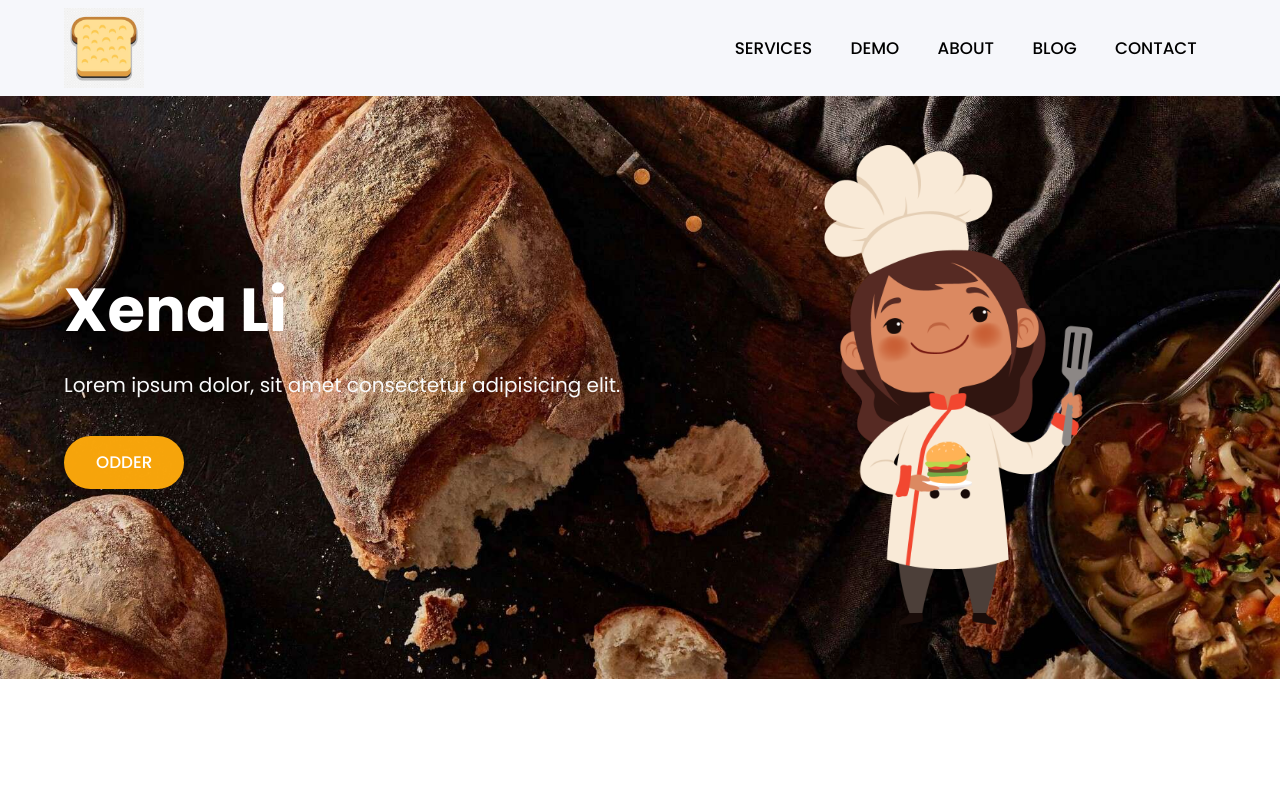
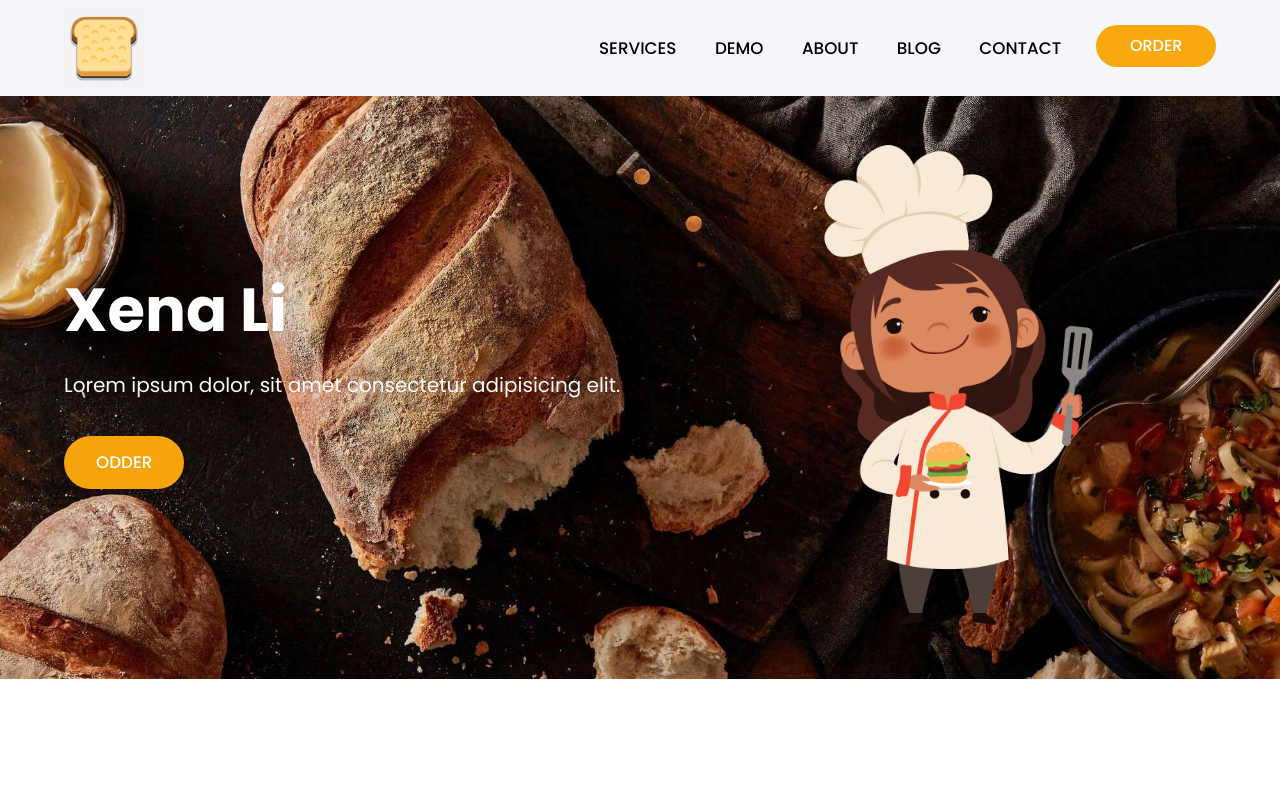
Before and after one commit to homoumou/homoumou.github.io, a plain HTML site: page index.html in a window 1280 px wide. Shown: the top 788 px of the page. Drawn offline with nearby package versions, Linux system fonts and the light colour scheme; files whose address does not match are found by name.

Commit message:
order btn

```diff
--- a/index.html
+++ b/index.html
@@ -37,6 +37,9 @@
                             </li>
                             <li>
                                 <a href="#contact">Contact</a>
+                            </li>
+                            <li>
+                                <a href="#contact" class="active">Order</a>
                             </li>
                         </ul>
                     </div>
```
